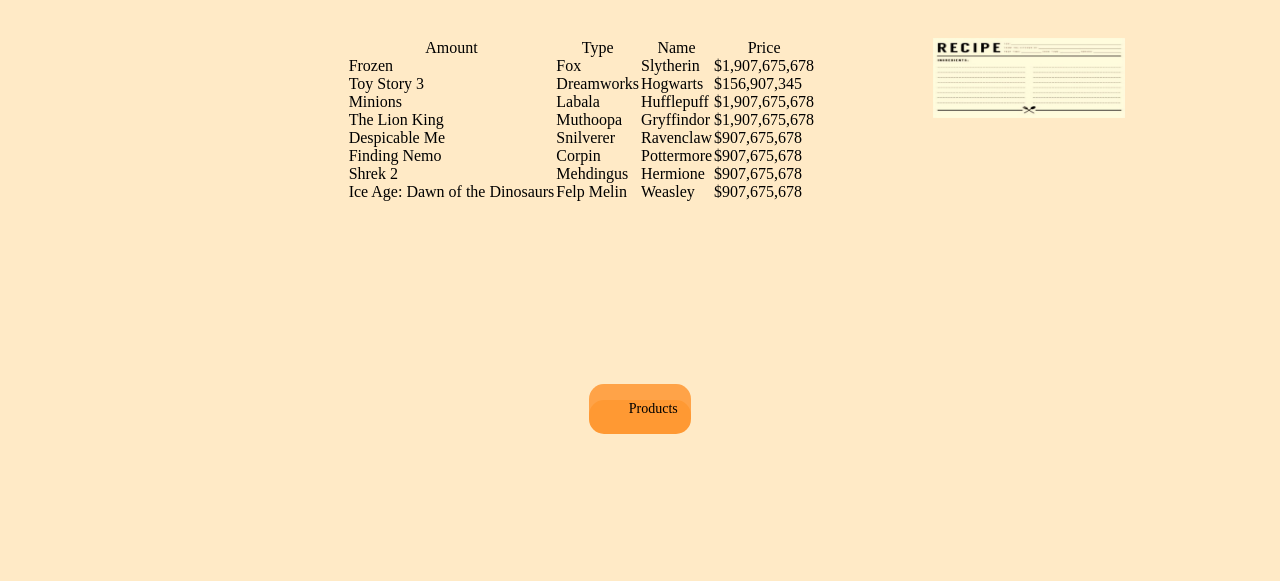
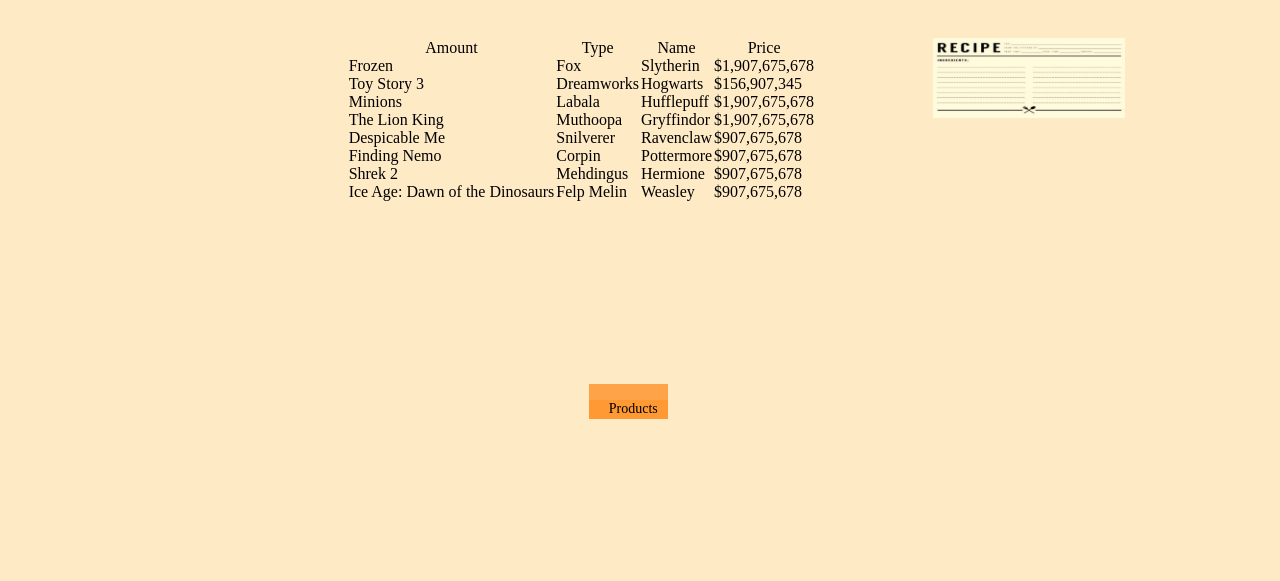
Before and after one commit to ALawley/Epicodus-Bar-Manager, a plain HTML site: page public/inventory.html in a window 1280 px wide. Shown: the part 182-763 px from the top of the page. Drawn offline with Linux system fonts and the light colour scheme; a web font is replaced by a local one.

Commit message:
recipe builder ready for back-end

```diff
--- a/public/inventory.html
+++ b/public/inventory.html
@@ -98,7 +98,7 @@
 
                   </div>
                 </div>
-                  <div class="mid2">
+                  <div class="mid2 mid-inventory">
 
                     <div id='cssmenu'>
                         <ul>
@@ -135,6 +135,5 @@
                   </div>
 
               </footer>
-
     </body>
 </html>
--- a/public/scss/components/_buttons.scss
+++ b/public/scss/components/_buttons.scss
@@ -28,6 +28,7 @@
 /* #F93 */
 /* #C60 */
 #cssmenu {
+  display: flex;
   border: none;
   border: 0px;
   margin: 0px;
@@ -38,22 +39,29 @@
   width: 8vw;
   bottom: 10vw;
 }
+.small {
+  height: 3vh;
+}
+
+.small-ish {
+  height: 3.5vh;
+}
+
 #cssmenu ul {
   background: #ff9933;
-  height: 50px;
+  height: 35px;
   list-style: none;
   margin: 0;
   padding: 0;
-  -webkit-border-radius: 15px;
-  -moz-border-radius: 15px;
-  border-radius: 15px;
   -webkit-box-shadow: inset 0px 16px 0px 0px rgba(255, 255, 255, 0.1);
   -moz-box-shadow: inset 0px 16px 0px 0px rgba(255, 255, 255, 0.1);
   box-shadow: inset 0px 16px 0px 0px rgba(255, 255, 255, 0.1);
 }
+
+
 #cssmenu li {
   float: left;
-  padding: 0px 0px 0px 15px;
+  padding: 0px 0px 0px 10px;
 }
 #cssmenu li a {
   color: #000;
@@ -61,7 +69,7 @@
   font-weight: normal;
   line-height: 50px;
   margin: 0px;
-  padding: 0px 25px;
+  padding: 0px 10px;
   text-align: center;
   text-decoration: none;
 }
@@ -123,9 +131,3 @@
   -moz-box-shadow: inset 0px 0px 7px 2px rgba(0, 0, 0, 0.3);
   box-shadow: inset 0px 0px 7px 2px rgba(0, 0, 0, 0.3);
 }
-
-form {
-  width: 40vw;
-  left: 50vw;
-  bottom: 10vh;
-}
--- a/public/scss/layout/_flex-inventory.scss
+++ b/public/scss/layout/_flex-inventory.scss
@@ -58,10 +58,6 @@ html, body, .container {
         margin: 0;
       }
 
-body{
-background-color: $color-back;
-}
-
 .container {
   display: flex;
   height: 100vh;
@@ -80,6 +76,14 @@ img[rel="main"] {
 
 .container > * {
   flex: 1 1 auto;
+}
+
+.mid1 {
+    position: relative;
+    width: 100%;
+    align-items: flex-end;
+    margin-top: auto;
+    display:flex;
 }
 
 .partial-container {
@@ -118,6 +122,11 @@ img[rel="conversion"] {
 .mid2 {
     position: relative;
     width: 100%;
+}
+
+.mid2.mid-inventory {
+    position: relative;
+    width: 100%;
     height: 30vh;
     bottom: 15vh;
     left: 46vw;
@@ -130,8 +139,154 @@ img[rel="conversion"] {
 
 .mid3 {
   position: relative;
+  display: flex;
   width: 100%;
+  height: 15vh;
+  bottom: 10vh;
+}
+
+.mid3.flex-inventory {
+  position: relative;
+  width: 100%;
+  align-items: center;
+  justify-content: center;
+}
+
+form {
+  position: relative;
+  display: flex;
+  width: 40vw;
+  left: 50vw;
+  bottom: 10vh;
+}
+
+form.buildform {
+  height: 3vh;
+  display:flex;
+  width: 60vw;
+  left:16.25vw;
+  bottom: 40vh;
+}
+
+form.recipe-entry{
+  width: 50vw;
+  height: 30vh;
+  display: flex;
+  align-items: center;
+  justify-content: center;
+  bottom: 50vh;
+  left: 0;
+}
+
+/*////////////////////BEGIN GALLERY PAGE/////////////////////*/
+
+.container2 {
+  display: flex;
+  height: 100vh;
+  position: relative;
+  margin: 0 auto;
+  flex-direction: row;
+  flex-wrap: wrap;
+  align-items: stretch;
+  justify-content: space-between;
+}
+
+.container2 > * {
+  flex: 1 1 auto;
+}
+
+.topbar {
+  flex-wrap: wrap;
+  width: 100vw;
   height: 10vh;
-  bottom: 10vh;
-  left: 30vw;
+  background-color: $color-prim;
 }
+
+.galleryrow {
+  display: flex;
+
+}
+
+img[rel="img1"] {
+  width: 50vw;
+  height: 50vh;
+  -webkit-transition: all 1s ease;
+     -moz-transition: all 1s ease;
+       -o-transition: all 1s ease;
+      -ms-transition: all 1s ease;
+          transition: all 1s ease;
+}
+
+img[rel="img1"]:hover {
+  -webkit-filter: grayscale(100%);
+}
+
+img[rel="img2"] {
+  width: 25vw;
+  height: 50vh;
+  -webkit-transition: all 500ms ease-in-out;
+     -moz-transition: all 500ms ease-in-out;
+       -o-transition: all 500ms ease-in-out;
+      -ms-transition: all 500ms ease-in-out;
+          transition: all 500ms ease-in-out;
+}
+
+img[rel="img2"]:hover {
+  -webkit-filter: grayscale(100%);
+}
+
+img[rel="img3"] {
+  width: 25vw;
+  height: 50vh;
+  -webkit-transition: all 500ms ease-in-out;
+     -moz-transition: all 500ms ease-in-out;
+       -o-transition: all 500ms ease-in-out;
+      -ms-transition: all 500ms ease-in-out;
+          transition: all 500ms ease-in-out;
+}
+
+img[rel="img3"]:hover {
+  -webkit-filter: grayscale(100%);
+}
+
+img[rel="img4"] {
+  width: 25vw;
+  height: 50vh;
+  -webkit-transition: all 500ms ease-in-out;
+     -moz-transition: all 500ms ease-in-out;
+       -o-transition: all 500ms ease-in-out;
+      -ms-transition: all 500ms ease-in-out;
+          transition: all 500ms ease-in-out;
+}
+
+img[rel="img4"]:hover {
+  -webkit-filter: grayscale(100%);
+}
+
+img[rel="img5"] {
+  width: 25vw;
+  height: 50vh;
+  -webkit-transition: all 500ms ease-in-out;
+     -moz-transition: all 500ms ease-in-out;
+       -o-transition: all 500ms ease-in-out;
+      -ms-transition: all 500ms ease-in-out;
+          transition: all 500ms ease-in-out;
+}
+
+img[rel="img5"]:hover {
+  -webkit-filter: grayscale(100%);
+}
+
+img[rel="img6"] {
+  width: 50vw;
+  height: 50vh;
+  -webkit-transition: all 500ms ease-in-out;
+     -moz-transition: all 500ms ease-in-out;
+       -o-transition: all 500ms ease-in-out;
+      -ms-transition: all 500ms ease-in-out;
+          transition: all 500ms ease-in-out;
+}
+
+img[rel="img6"]:hover {
+  -webkit-filter: grayscale(100%);
+}
--- a/public/scss/layout/_flex-landing.scss
+++ b/public/scss/layout/_flex-landing.scss
@@ -59,10 +59,6 @@ html, body, .container {
         margin: 0;
       }
 
-body{
-/*position: relative;*/
-}
-
 .container {
   display: flex;
   height: 100vh;
@@ -93,10 +89,7 @@ img[rel="main"] {
 
   }
 
-.mid2 {
-    position: relative;
-    width: 100%;
-}
+
 
 .mid2 h1 {
   height: 11vh;
--- a/public/scss/layout/_index.scss
+++ b/public/scss/layout/_index.scss
@@ -1,7 +1,4 @@
 @import 'flex-inventory';
 @import 'flex-landing';
-@import 'flex-planner';
-@import 'flex-recipe-build';
-@import 'flex-update';
 @import 'footer';
 @import 'header';
```
Also changed, not shown: public/recipe-build.html (added, +196 -0 lines), public/css/application.css, public/scss/layout/_flex-planner.scss (deleted), public/scss/layout/_flex-recipe-build.scss (deleted), public/scss/layout/_flex-update.scss (deleted), public/scss/layout/_flex.scss (deleted), 1 other file.
